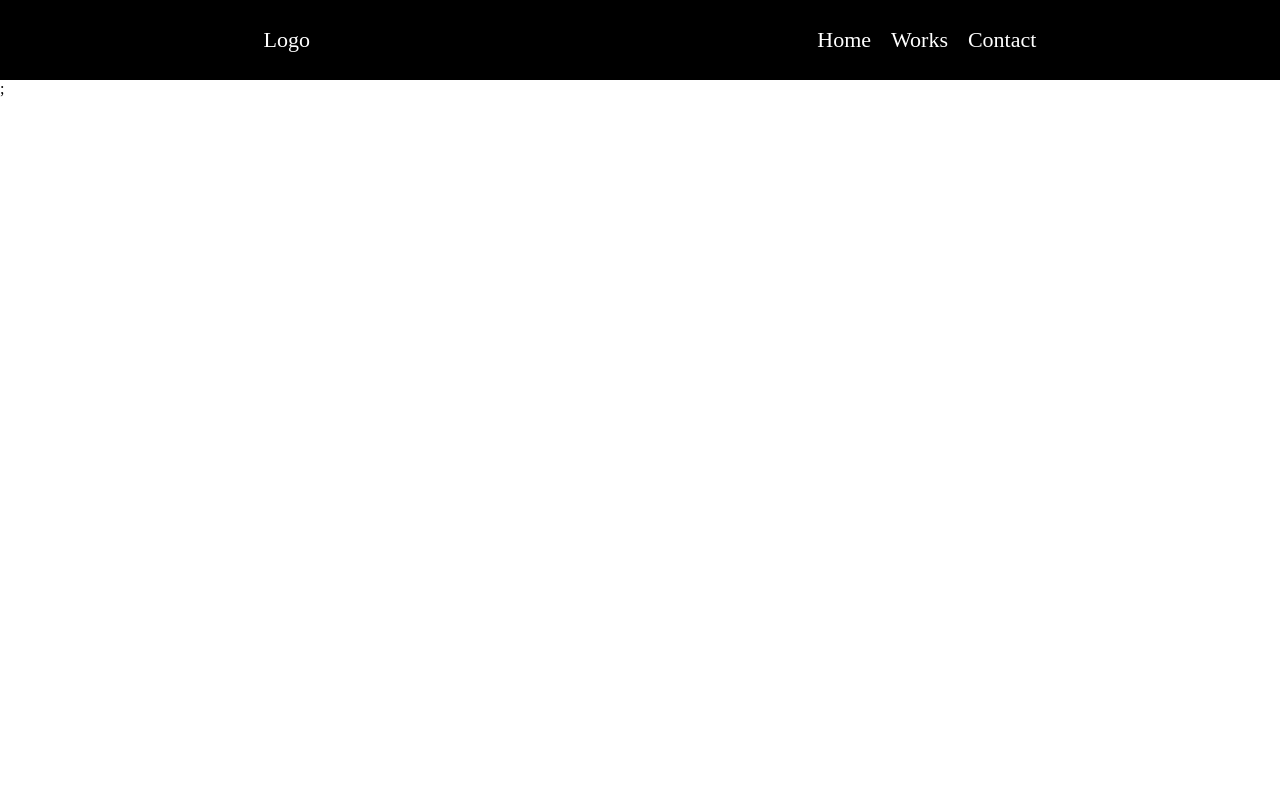
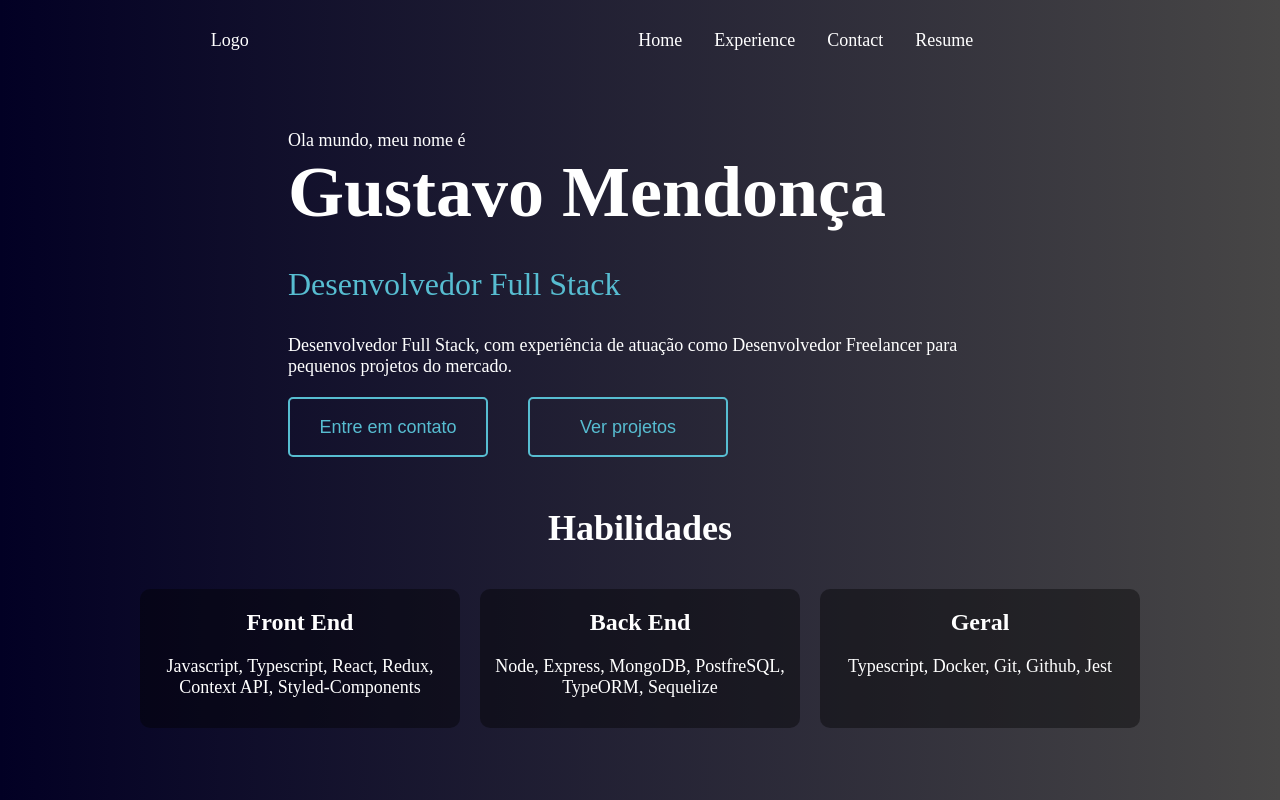
Before and after one commit to GustavoMen/Next-Portfolio, a Next.js app: page / in a window 1280 px wide. Built offline with nearby package versions, Linux system fonts and the light colour scheme.

Commit message:
home section one and two done

```diff
--- a/components/Navbar/Navbar.elements.js
+++ b/components/Navbar/Navbar.elements.js
@@ -3,11 +3,10 @@ import styled from "styled-components";
 export const Nav = styled.nav`
   align-items: center;
   height: 80px;
-  width: 100vw;
+  width: 90vw;
   display: flex;
   flex-direction: row;
   justify-content: space-around;
-  background: #000;
 `;
 
 export const Logo = styled.h1`
@@ -15,10 +14,15 @@ export const Logo = styled.h1`
 `;
 
 export const NavItem = styled.span`
-  margin-left: 20px;
+  margin-left: 32px;
   color: #fff;
-  font-size: 22px;
+  font-size: 18px;
   text-decoration: none;
+  transition: all 0.6s ease;
+
+  &:hover {
+    color: #57bdd1;
+  }
 `;
 
 export const ItemName = styled.a`
--- a/components/Navbar/Navbar.js
+++ b/components/Navbar/Navbar.js
@@ -1,10 +1,9 @@
-import styled from "styled-components";
 import Link from "next/link";
-
-import { Nav, Title, NavItem, ItemName } from "./Navbar.elements";
+import { Nav, NavItem } from "./Navbar.elements";
 
 const Navbar = () => {
   return (
+    <>
       <Nav>
         <div>
           <Link href="/">
@@ -12,15 +11,15 @@ const Navbar = () => {
           </Link>
         </div>
         <div>
-        <Link href="/home">
+          <Link href="/">
             <a>
               <NavItem>Home</NavItem>
             </a>
           </Link>
 
-        <Link href="/works">
+          <Link href="/experience">
             <a>
-            <NavItem>Works</NavItem>
+              <NavItem>Experience</NavItem>
             </a>
           </Link>
 
@@ -29,8 +28,15 @@ const Navbar = () => {
               <NavItem>Contact</NavItem>
             </a>
           </Link>
+
+          <Link href="/resume">
+            <a>
+              <NavItem>Resume</NavItem>
+            </a>
+          </Link>
         </div>
       </Nav>
+    </>
   );
 };
 
--- a/components/globalStyles.js
+++ b/components/globalStyles.js
@@ -1,11 +1,12 @@
 import { createGlobalStyle } from "styled-components";
-import backgroundImage from "../public/images/Background-color.svg";
 
 const GlobalStyle = createGlobalStyle`
   html,
   body {
     padding: 0;
     margin: 0;
+    background: rgb(2,0,36);
+    background: linear-gradient(90deg, rgba(2,0,36,1) 0%, rgba(71,70,70,1) 100%, rgba(0,212,255,1) 100%);
   }
   a {
     color: inherit;
--- a/pages/_app.jsx
+++ b/pages/_app.jsx
@@ -1,12 +1,13 @@
 import GlobalStyle from '../components/globalstyles'
+import Navbar from '../components/Navbar/Navbar';
 
 function MyApp({ Component, pageProps }) {
 
   return (
     <>
-
       <GlobalStyle />
-      <Component {...pageProps} />;
+      <Navbar />
+      <Component {...pageProps} />
     </>
   )
 
--- a/pages/index.jsx
+++ b/pages/index.jsx
@@ -1,15 +1,53 @@
 import Head from "next/head";
-import Navbar from "../components/Navbar/Navbar";
+import Link from "next/link";
+
+import { SectionOne, ContainerText,  FristText, MainText, SecundaryText, AboutText, BtnSectionOne, DivBtns, SectionTwo, Title, DivTechs, ContainerTech, TitleTechs, Techs} from '../styles/index.elements'
 
 export default function Home() {
   return (
-    <div>
+    <>
       <Head>
-        <title>Create Next App</title>
+        <title>Mendonça - Home</title>
         <meta name="description" content="Generated by create next app" />
         <link rel="icon" href="/favicon.ico" />
       </Head>
-      <Navbar />
-    </div>
+
+      <SectionOne>
+        <ContainerText>
+          <FristText>Ola mundo, meu nome é</FristText>
+          <MainText>Gustavo Mendonça</MainText>
+          <SecundaryText>Desenvolvedor Full Stack</SecundaryText>
+          <AboutText>Desenvolvedor Full Stack, com experiência de atuação como Desenvolvedor Freelancer para pequenos projetos do mercado.</AboutText>
+          <DivBtns>
+            <Link href="/contact">
+              <a>
+                <BtnSectionOne>Entre em contato</BtnSectionOne>
+              </a>
+            </Link>
+
+            <Link href="/experience">
+              <a>
+                <BtnSectionOne>Ver projetos</BtnSectionOne>
+              </a>
+            </Link>
+          </DivBtns>
+        </ContainerText>
+      </SectionOne>
+
+      <SectionTwo>
+        <Title>Habilidades</Title>
+        <DivTechs>
+          <ContainerTech>
+            <TitleTechs>Front End</TitleTechs>
+            <Techs>Javascript, Typescript, React, Redux, Context API, Styled-Components</Techs>
+          </ContainerTech>
+          <ContainerTech><TitleTechs>Back End</TitleTechs>
+            <Techs>Node, Express, MongoDB, PostfreSQL, TypeORM, Sequelize</Techs></ContainerTech>
+          <ContainerTech><TitleTechs>Geral</TitleTechs>
+            <Techs>Typescript, Docker, Git, Github, Jest</Techs></ContainerTech>
+        </DivTechs>
+      </SectionTwo>
+
+    </>
   );
 }
--- /dev/null
+++ b/styles/index.elements.js
@@ -0,0 +1,98 @@
+import styled from "styled-components";
+
+export const SectionOne = styled.section`
+  max-width: 100vw;
+  display: flex;
+  flex-direction: column;
+  margin-top: 50px;
+`;
+
+export const ContainerText = styled.div`
+  width: 55vw;
+  display: flex;
+  flex-direction: column;
+  align-self: center;
+`;
+
+export const FristText = styled.span`
+  color: #fff;
+  font-size: 18px;
+`;
+
+export const MainText = styled.h1`
+  color: #fff;
+  font-weight: bold;
+  font-size: 72px;
+  margin-top: 0;
+  margin-bottom: 0;
+`;
+
+export const SecundaryText = styled.p`
+  font-size: 32px;
+  color: #57bdd1;
+`;
+
+export const AboutText = styled.span`
+  font-size: 18px;
+  color: #fff;
+`;
+
+export const DivBtns = styled.div`
+  display: flex;
+  flex-direction: row;
+`;
+
+export const BtnSectionOne = styled.button`
+  margin-top: 20px;
+  margin-right: 40px;
+  height: 60px;
+  width: 200px;
+  border: 2px solid #57bdd1;
+  border-radius: 5px;
+  background: none;
+  color: #57bdd1;
+  transition: ease-out 0.5s;
+  font-size: 18px;
+
+  &:hover {
+    background-color: #57bdd1;
+    color: #fff;
+  }
+`;
+
+export const SectionTwo = styled.section`
+  max-width: 100vw;
+`;
+
+export const Title = styled.h2`
+  text-align: center;
+  color: #fff;
+  margin-top: 50px;
+  font-size: 36px;
+`;
+
+export const DivTechs = styled.div`
+  width: 100%;
+  display: flex;
+  flex-direction: row;
+  justify-content: center;
+`;
+
+export const ContainerTech = styled.div`
+  margin: 10px;
+  width: 25vw;
+  background-color: rgba(0, 0, 0, 0.4);
+  border-radius: 10px;
+  text-align: center;
+  padding-bottom: 30px;
+  margin-bottom: 50px;
+`;
+
+export const TitleTechs = styled.h2`
+  color: #fff;
+`;
+
+export const Techs = styled.span`
+  color: #fff;
+  font-size: 18px;
+`;
```
Also changed, not shown: components/Footer/Footer.js (added, +8 -0 lines), pages/experience.jsx (added, +17 -0 lines), pages/home.jsx (deleted, +0 -16 lines), 1 other file (tests, documents, lock files or other folders). Lines whose indentation alone changed are shown as unchanged.
